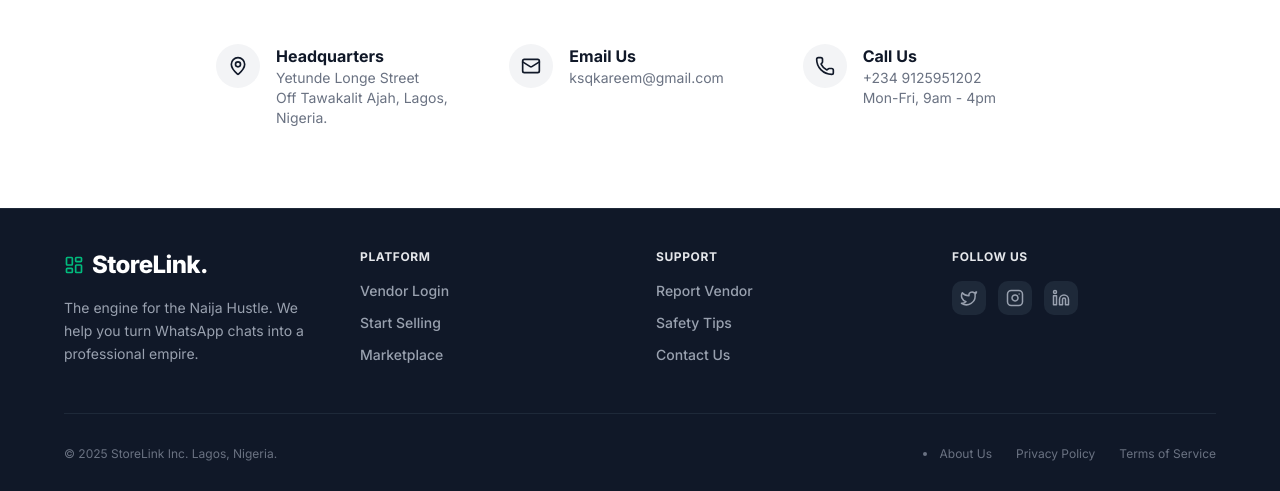
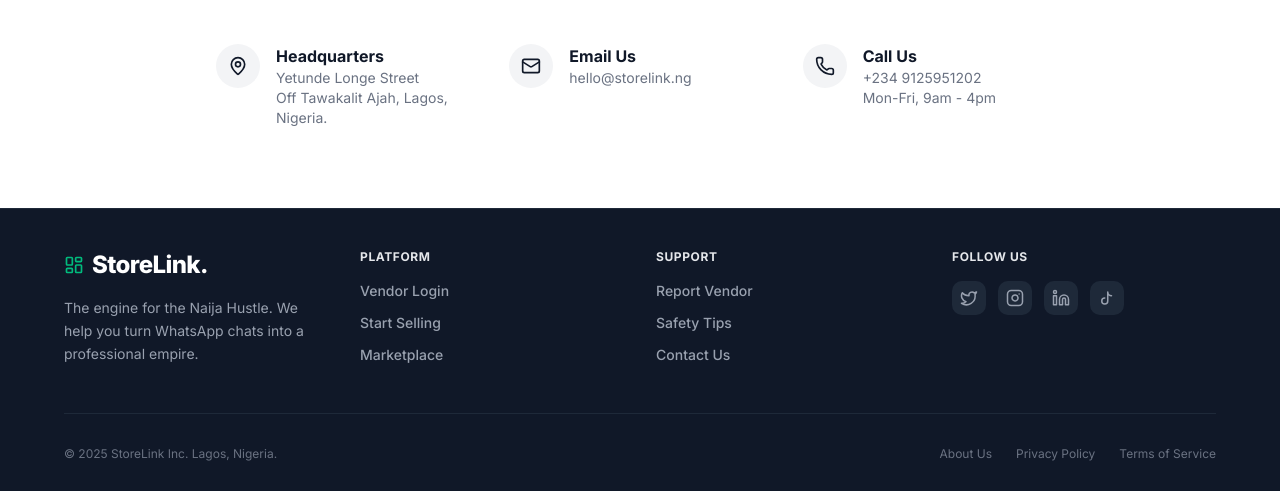
Before and after one commit to kaelogit/storelink, a Next.js app: page /about in a window 1280 px wide. Shown: the part 1335-1826 px from the top of the page. Built offline with nearby package versions, Linux system fonts and the light colour scheme; no server answers.

Commit message:
added tiktok

```diff
--- a/app/about/page.tsx
+++ b/app/about/page.tsx
@@ -68,7 +68,7 @@
                <div className="bg-gray-100 p-3 rounded-full"><Mail size={20}/></div>
                <div>
                  <h4 className="font-bold">Email Us</h4>
-                 <p className="text-gray-500 text-sm">ksqkareem@gmail.com</p>
+                 <p className="text-gray-500 text-sm">hello@storelink.ng</p>
                </div>
             </div>
             <div className="flex items-start gap-4">
--- a/components/landing/Footer.tsx
+++ b/components/landing/Footer.tsx
@@ -2,6 +2,21 @@
 
 import Link from "next/link";
 import { Twitter, Instagram, Linkedin, LayoutDashboard } from "lucide-react";
+
+const TiktokIcon = ({ size = 18 }: { size?: number }) => (
+  <svg
+    width={size}
+    height={size}
+    viewBox="0 0 24 24"
+    fill="none"
+    stroke="currentColor"
+    strokeWidth="2"
+    strokeLinecap="round"
+    strokeLinejoin="round"
+  >
+    <path d="M9 12a4 4 0 1 0 4 4V4a5 5 0 0 0 5 5"/>
+  </svg>
+);
 
 export default function Footer() {
   return (
@@ -40,8 +55,12 @@
           <h4 className="font-bold text-gray-200 mb-4 text-xs uppercase tracking-wider text-emerald-500">Follow Us</h4>
           <div className="flex gap-3">
              <a href="#" className="p-2 bg-gray-800 rounded-lg hover:bg-emerald-600 hover:text-white text-gray-400 transition transform hover:-translate-y-1"><Twitter size={18}/></a>
-             <a href="#" className="p-2 bg-gray-800 rounded-lg hover:bg-pink-600 hover:text-white text-gray-400 transition transform hover:-translate-y-1"><Instagram size={18}/></a>
+             <a href="https://www.instagram.com/storelink.ng" className="p-2 bg-gray-800 rounded-lg hover:bg-pink-600 hover:text-white text-gray-400 transition transform hover:-translate-y-1"><Instagram size={18}/></a>
              <a href="#" className="p-2 bg-gray-800 rounded-lg hover:bg-blue-600 hover:text-white text-gray-400 transition transform hover:-translate-y-1"><Linkedin size={18}/></a>
+
+             <a href="https://tiktok.com/@storelink.ng" target="_blank" className="p-2 bg-gray-800 rounded-lg hover:bg-black hover:text-white text-gray-400 transition transform hover:-translate-y-1">
+                <TiktokIcon size={18}/>
+             </a>
           </div>
         </div>
 
@@ -50,7 +69,7 @@
       <div className="max-w-6xl mx-auto border-t border-gray-800 pt-8 flex flex-col md:flex-row justify-between items-center gap-4 text-xs text-gray-500">
          <p>© 2025 StoreLink Inc. Lagos, Nigeria.</p>
          <div className="flex gap-6">
-            <li><Link href="/about" className="hover:text-white transition">About Us</Link></li>
+            <Link href="/about" className="hover:text-white transition">About Us</Link>
             <Link href="/privacy" className="hover:text-gray-300 transition">Privacy Policy</Link>
             <Link href="/terms" className="hover:text-gray-300 transition">Terms of Service</Link>
          </div>
```
